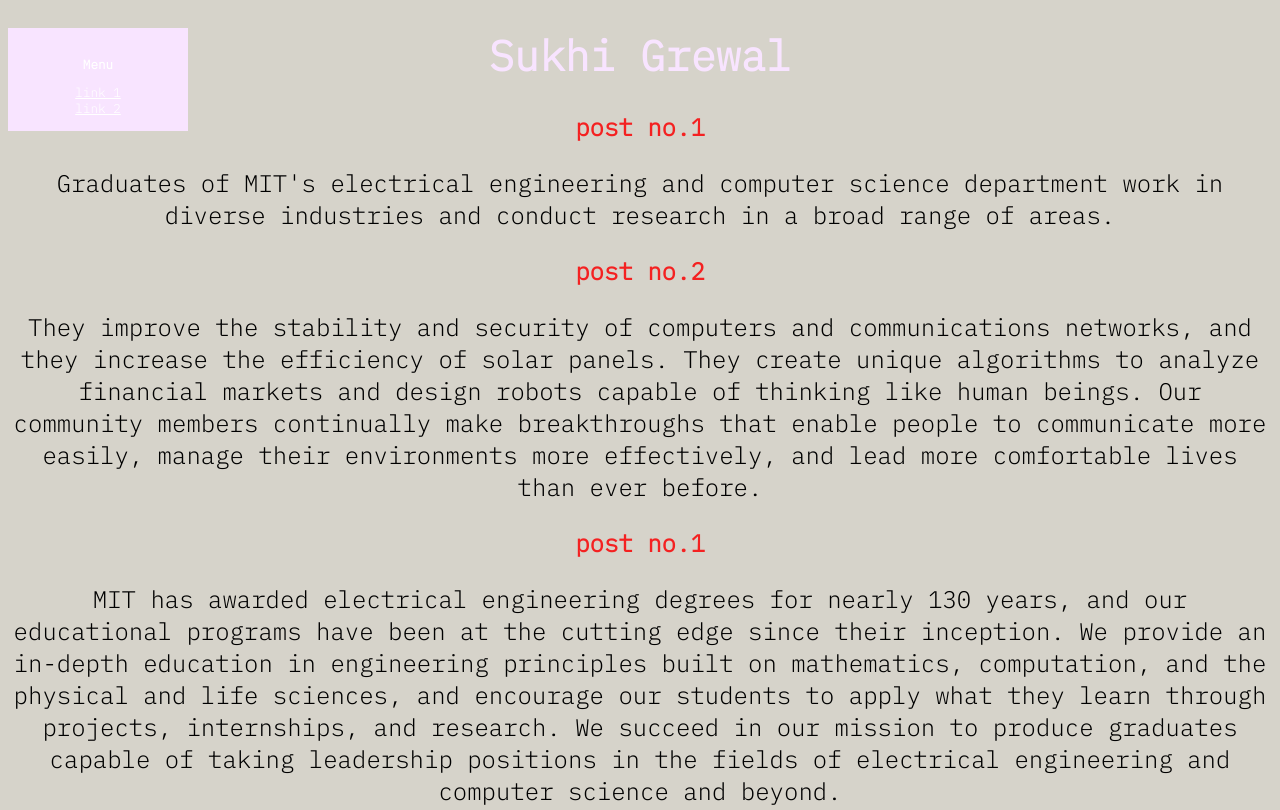
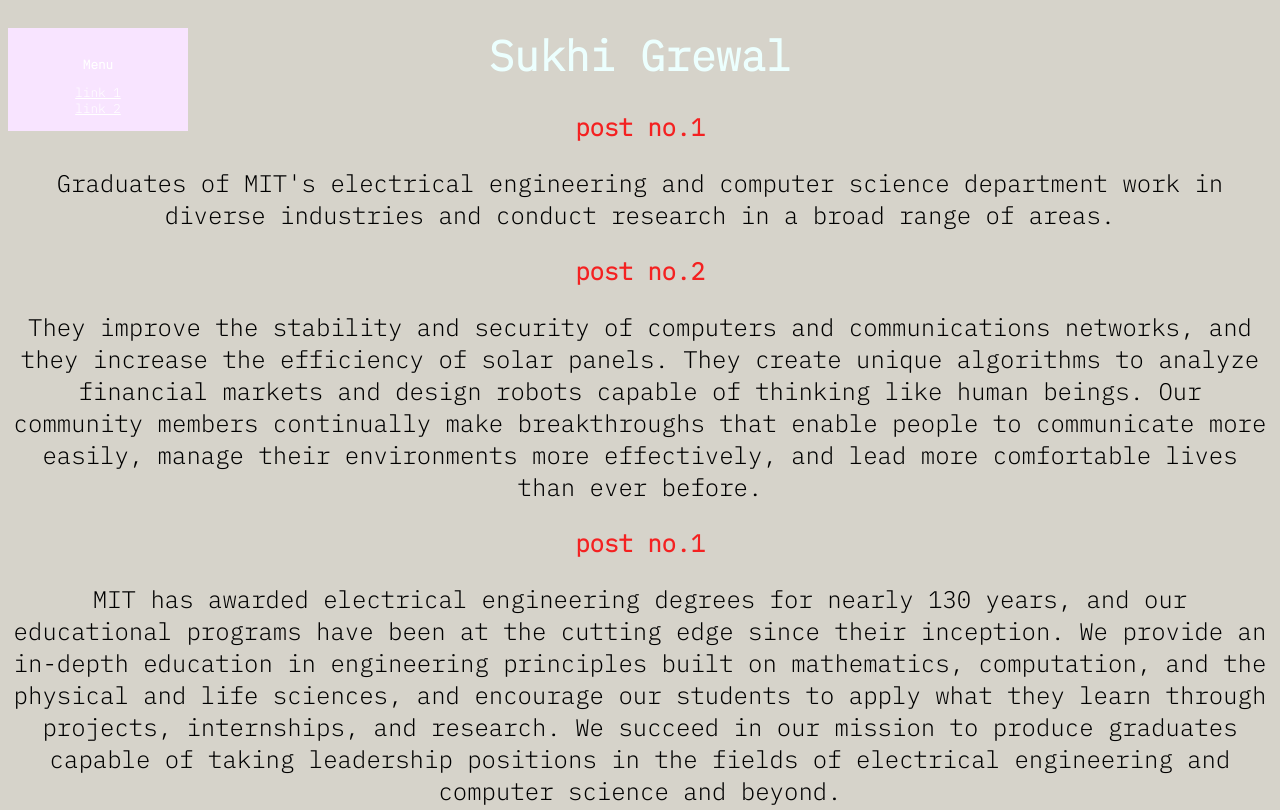
Before and after one commit to sukhigrewal/sukhigrewal.github.io, a plain HTML site: page index.html in a window 1280 px wide. Shown: the top 810 px of the page. Drawn offline with Linux system fonts and the light colour scheme.

Commit message:
Update index.html
color change

```diff
--- a/index.html
+++ b/index.html
@@ -16,7 +16,7 @@
       text-align: center;
       background: #d6d3ca;
       background-position: center;
-      color: #f8e4ff ;
+      color: #ecfffe ;
       font-family: 'IBM Plex Mono', monospace;
     }
     h1 {
```
